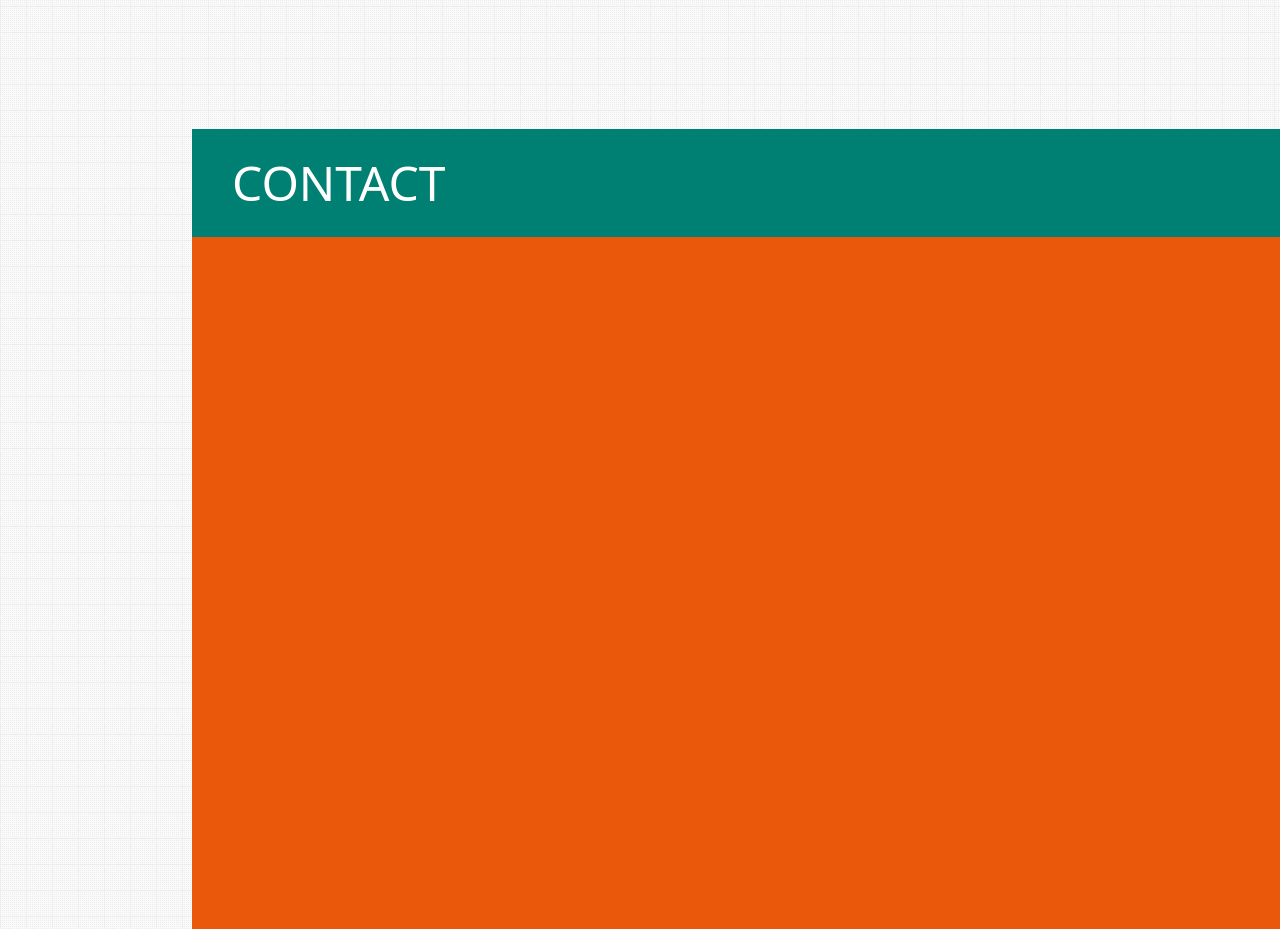
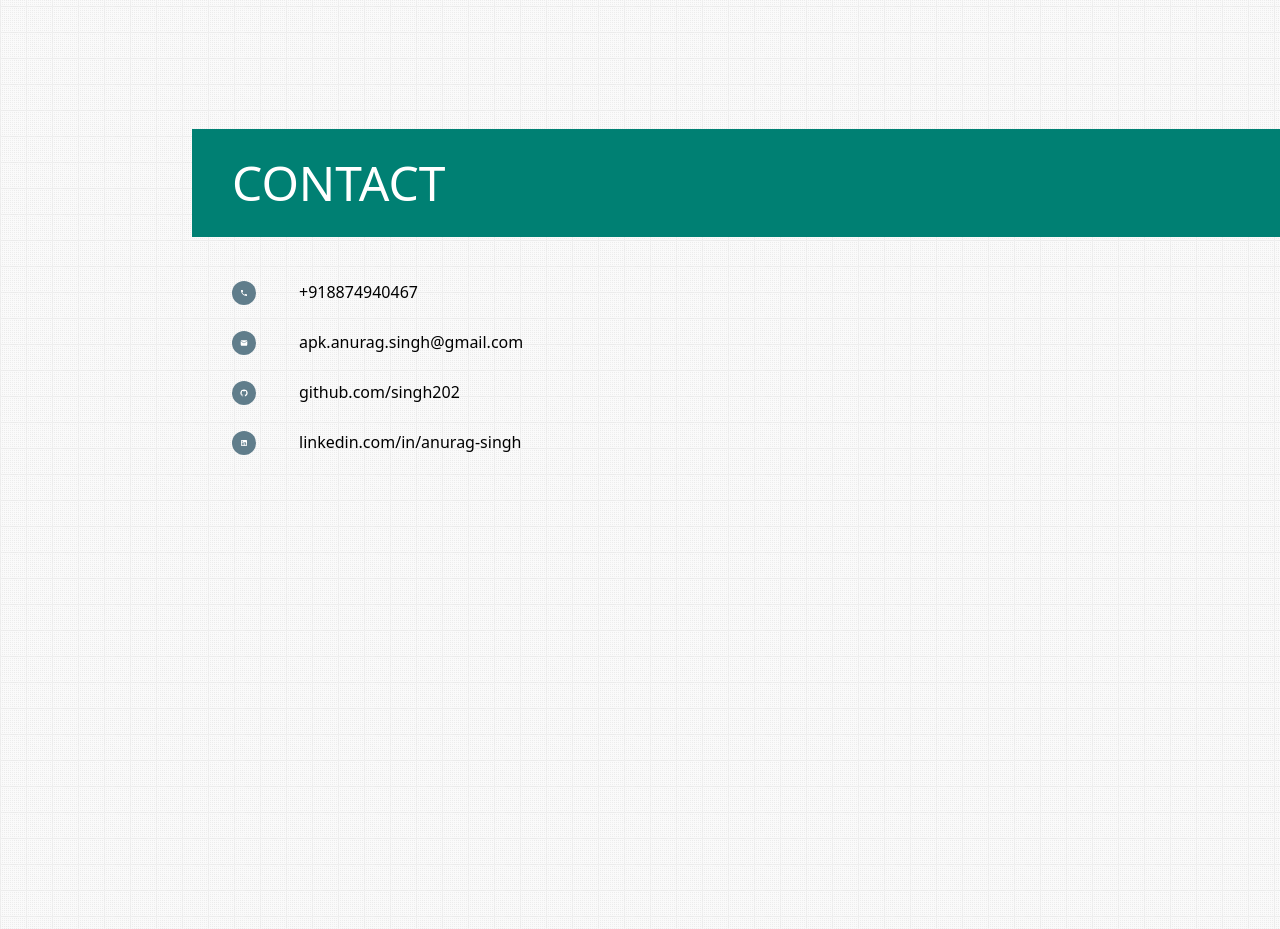
Before and after one commit to SINGH202/protfolio-nextjs, a Next.js app: page / in a window 1280 px wide. Shown: the part 4440-5369 px from the top of the page. Built offline with nearby package versions, Linux system fonts and the light colour scheme.

Commit message:
Added contact section

```diff
--- a/data.ts
+++ b/data.ts
@@ -4,7 +4,10 @@ import AssessmentIcon from "@mui/icons-material/Assessment";
 import SchoolIcon from "@mui/icons-material/School";
 import EmailIcon from "@mui/icons-material/Email";
 import FolderOpenIcon from "@mui/icons-material/FolderOpen";
-import { EducationCardProps, SkillProps, SkillsProps } from "./type";
+import LocalPhoneIcon from "@mui/icons-material/LocalPhone";
+import GitHubIcon from "@mui/icons-material/GitHub";
+import LinkedInIcon from "@mui/icons-material/LinkedIn";
+import { EducationCardProps, SkillsProps } from "./type";
 export const config = {
   navItems: [
     { openInBlank: false, title: "About", link: "about", icon: PersonIcon },
@@ -122,4 +125,30 @@ export const config = {
   } as SkillsProps,
   languages: ["TypeScript", "HTML/CSS", "Dart"],
   databases: ["NoSQL", "MongoDB"],
+  contactInfo: [
+    {
+      link: "",
+      tooltip: "Call Anurag",
+      content: "+918874940467",
+      icon: LocalPhoneIcon,
+    },
+    {
+      link: "mailto:apk.anurag.singh@gmail.com",
+      tooltip: "Email Anurag",
+      content: "apk.anurag.singh@gmail.com",
+      icon: EmailIcon,
+    },
+    {
+      link: "http://github.com/singh202",
+      tooltip: "View Anurag on GitHub",
+      content: "github.com/singh202",
+      icon: GitHubIcon,
+    },
+    {
+      link: "https://www.linkedin.com/in/anurag-singh-9b1723204/",
+      tooltip: "View Anurag on Linkedin",
+      content: "linkedin.com/in/anurag-singh",
+      icon: LinkedInIcon,
+    },
+  ],
 };
--- a/src/components/Contact.tsx
+++ b/src/components/Contact.tsx
@@ -1,10 +1,25 @@
+import { useRouter } from "next/router";
+import { config } from "../../data";
 import { SectionHeader } from "./SectionHeader";
+import { ReactElement } from "react";
 
 export const Contact = () => {
   return (
-    <div id="contact" className="h-screen w-full bg-orange-600">
+    <div id="contact" className="h-screen w-full">
       <SectionHeader title="Contact" />
-      {/* <ContactOption link={""} content={"+918874940467"} toolTip={""} /> */}
+      <div className="flex flex-col justify-center lg:justify-start gap-5 p-5 md:p-[40px] mb-14">
+        {config?.contactInfo.map((contact, index) => (
+          <ContactOption
+            key={`contact-info-${index}`}
+            link={contact?.link}
+            content={contact?.content}
+            icon={
+              <contact.icon className="bg-[#607d8b] text-[#ffffff] rounded-full w-12 h-12 p-2" />
+            }
+            tooltip={contact?.tooltip}
+          />
+        ))}
+      </div>
     </div>
   );
 };
@@ -12,17 +27,44 @@ export const Contact = () => {
 export type ContactOptionProps = {
   link: string;
   content: string;
-  toolTip: string;
+  icon: ReactElement;
+  tooltip: string;
 };
 
-export const ContactOption = ({ content }: ContactOptionProps) => {
-
+export const ContactOption = ({
+  content,
+  link,
+  tooltip,
+  icon,
+}: ContactOptionProps) => {
+  const router = useRouter();
   return (
-    <p>
-      <a aria-label="" data-aria-posinset={"top"} href="">
-        {content}
-      </a>
-      <span className="tooltip">This is a tooltip</span>
-    </p>
+    <div className="md:w-2/3 relative">
+      {link ? (
+        <a href={link} className="">
+          <div className="flex items-center gap-10">
+            <div className="group">
+              {icon}
+              <p className="hidden group-hover:flex absolute bottom-14 z-20 left-0 right-0 bg-black text-white rounded-sm opacity-80 p-2 w-fit max-w-xs ">
+                {tooltip}
+              </p>
+            </div>
+            <p className="hoverline">{content}</p>
+          </div>
+        </a>
+      ) : (
+        <a className="">
+          <div className="flex items-center gap-10">
+            <div className="group">
+              {icon}
+              <p className="hidden group-hover:flex absolute bottom-14 bg-black text-white rounded-sm opacity-80 p-2 ">
+                {tooltip}
+              </p>
+            </div>
+            <p className="hoverline"> {content}</p>
+          </div>
+        </a>
+      )}
+    </div>
   );
 };
--- a/src/styles/globals.css
+++ b/src/styles/globals.css
@@ -25,7 +25,7 @@ body {
   background: url(/assets/img/bg.png) repeat;
 }
 
-a.hoverline {
+.hoverline {
   border-bottom: 3px solid transparent;
   padding: 3px 3px 0 3px;
   transition: 0.25s all;
@@ -33,7 +33,7 @@ a.hoverline {
   -webkit-transition: 0.25s all;
 }
 
-a.hoverline:hover {
+.hoverline:hover {
   border-bottom: 3px solid #004d40;
 }
 .teal {
@@ -87,3 +87,7 @@ a.hoverline:hover {
 .teal {
   background-color: #008073 !important;
 }
+
+.contact-text{
+    color: #666 !important;
+}
```
